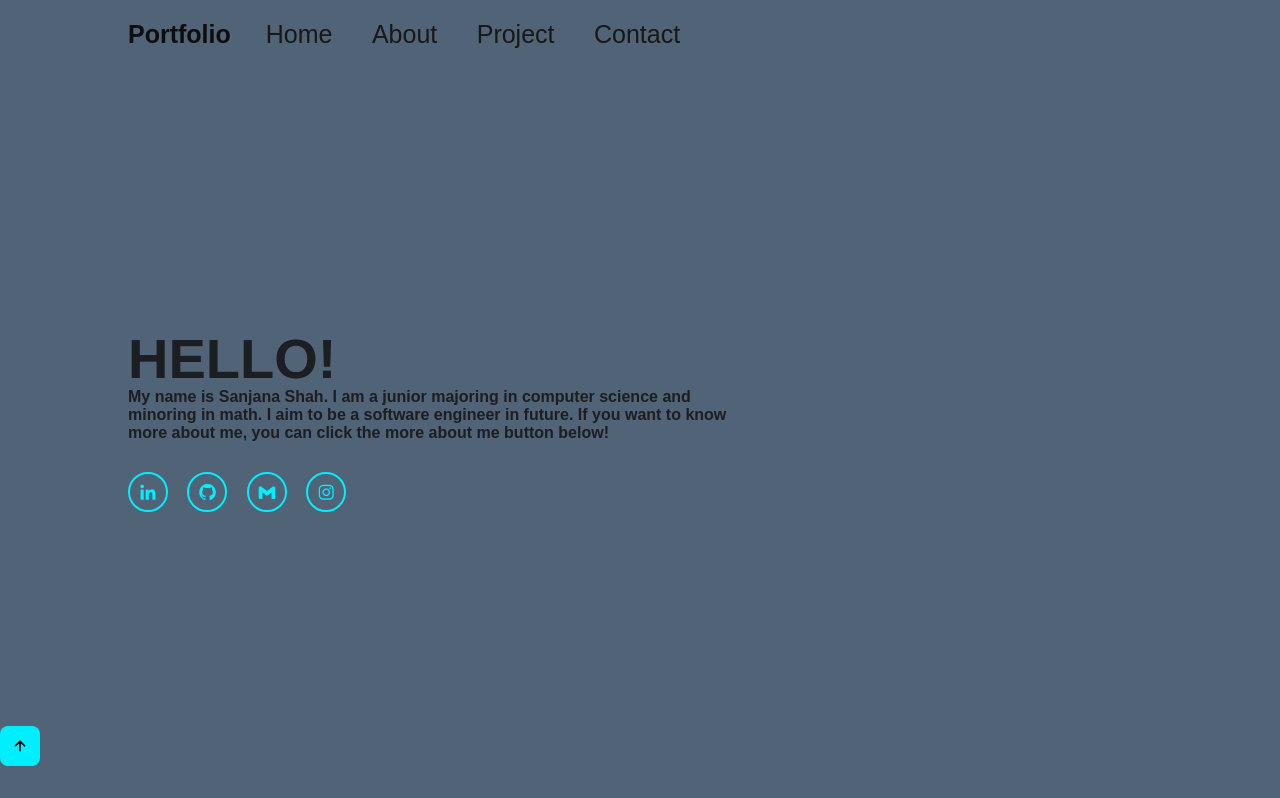
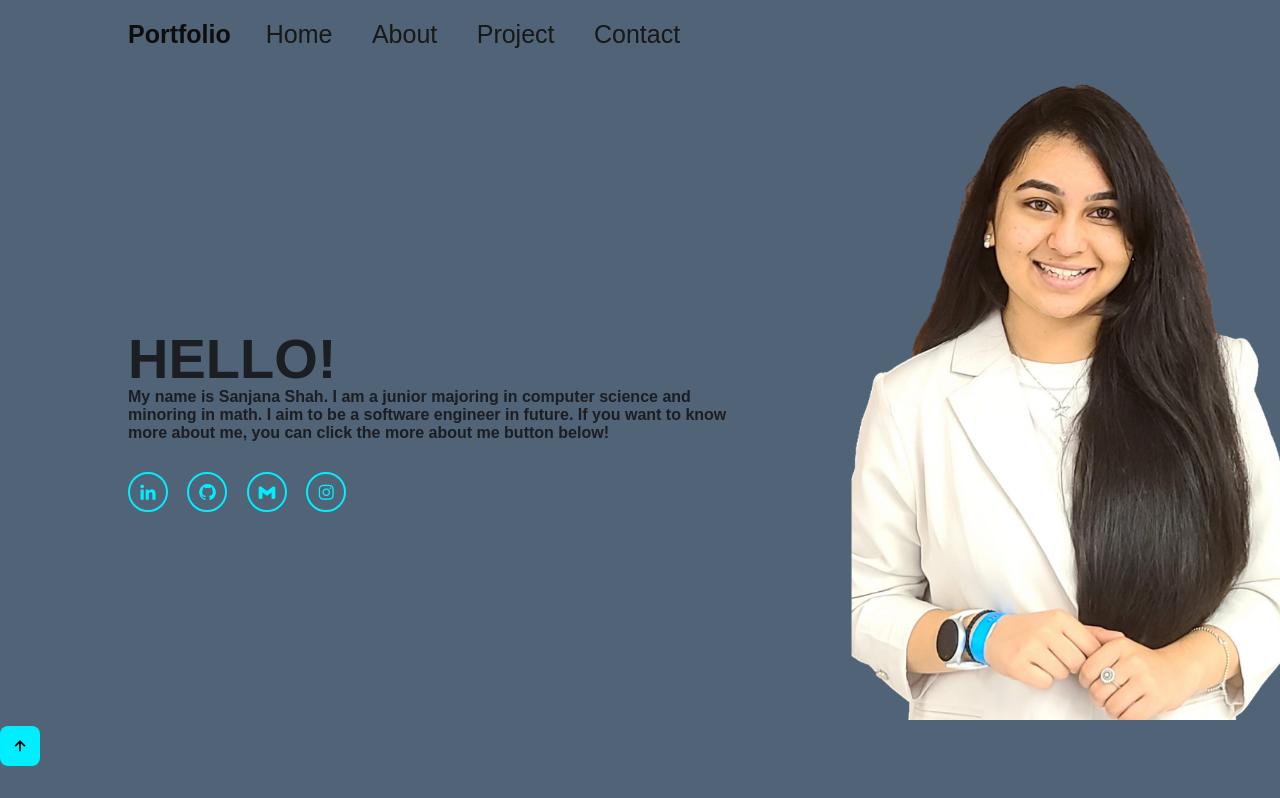
Before and after one commit to sanjanashahh/sanjana.github.io, a plain HTML site: page index.html in a window 1280 px wide. Shown: the top 798 px of the page. Drawn offline with nearby package versions, Linux system fonts and the light colour scheme.

Commit message:
stylesheet.css

```diff
--- a/stylesheet.css
+++ b/stylesheet.css
@@ -65,7 +65,7 @@ body
     width: 100%;
     justify-content: space-between;
     height: 100vh;
-    background: url('Aesthetic-Fashion-Designer-Portfolio-Presentation.png') no-repeat;
+    background: url('images/Aesthetic-Fashion-Designer-Portfolio-Presentation.png') no-repeat;
     background-size: cover;
     background-position: center;
     display: flex;
```
